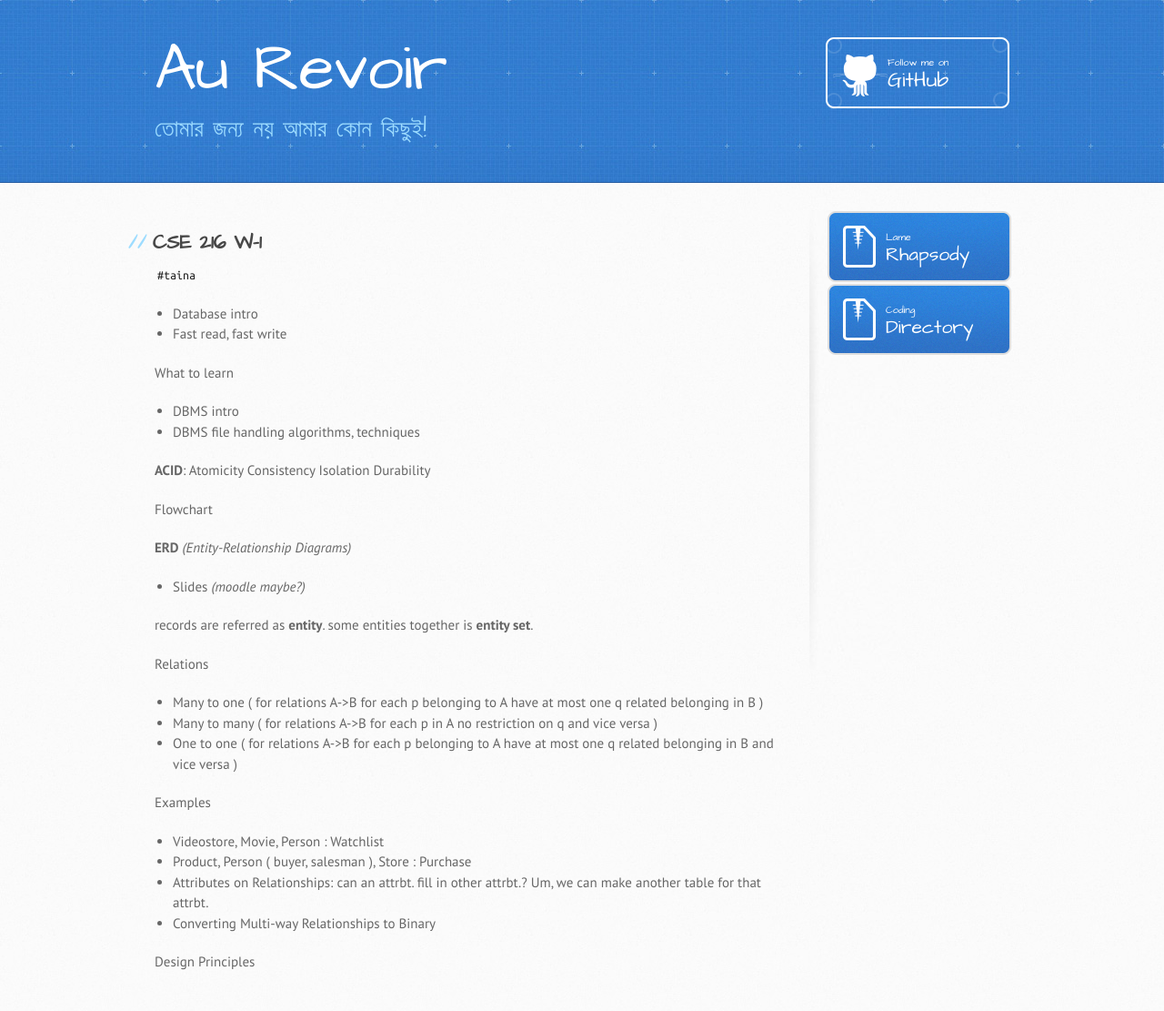
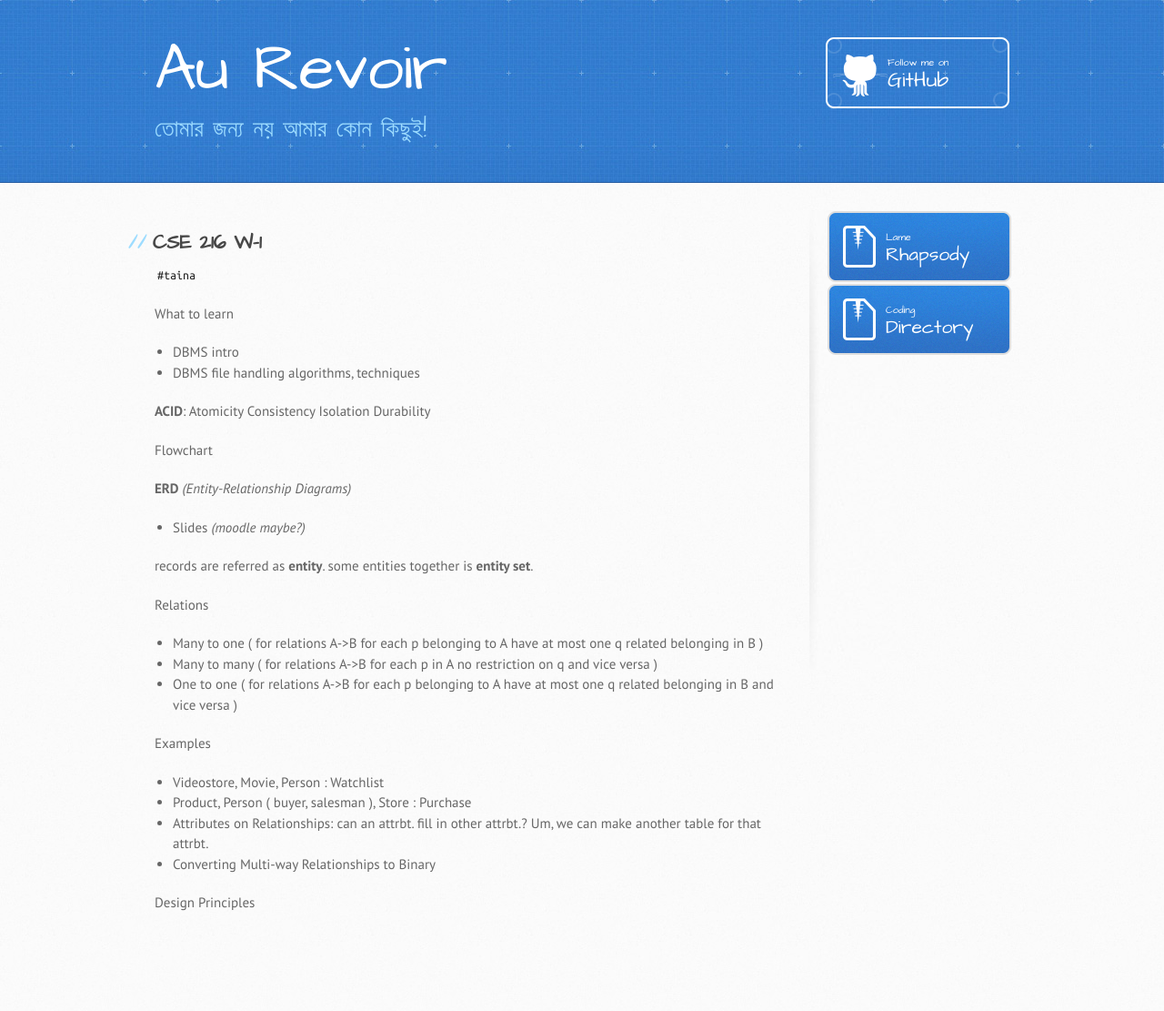
Before and after one commit to rebornplusplus/rebornplusplus.github.io, a Jekyll site: the page built from oscar/216/w-1.md, in a window 1280 px wide. Shown: the whole page at 91% size. Built offline with Jekyll 4.4.1, drawn with Linux system fonts in a browser that asks for light colours; some web fonts are replaced; our own code applies the rules of GitHub Pages for plain Markdown files; after the commit the page ends 1046 px from its top, so only the background shows below that.

Commit message:
Update w-1.md

```diff
--- a/oscar/216/w-1.md
+++ b/oscar/216/w-1.md
@@ -5,9 +5,6 @@ layout: default
 ## CSE 216 W-1
 
 `#taina`
-
-- Database intro
-- Fast read, fast write
 
 What to learn
 - DBMS intro
```
